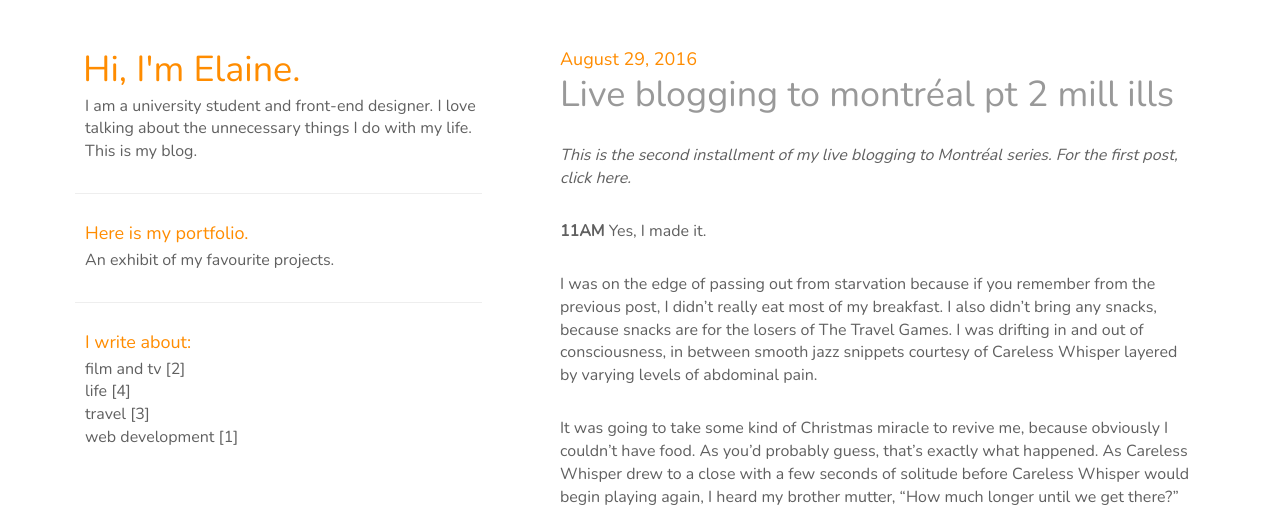
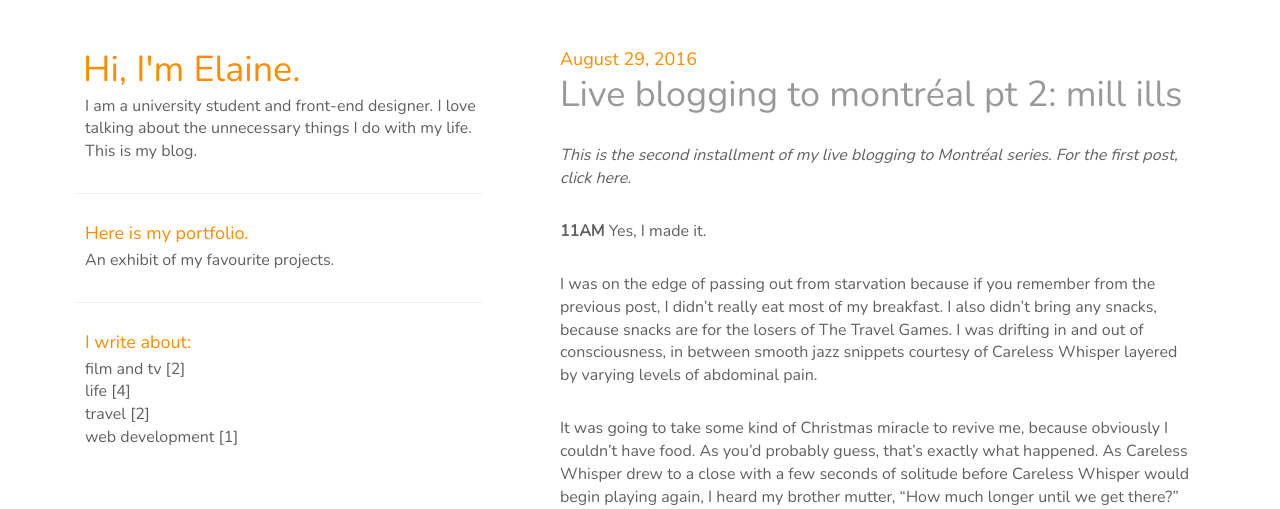
Before and after one commit to elaineg/blog, a Jekyll site: the page built from _posts/2016-08-29-live-blogging-to-montreal-2.md, in a window 1280 px wide and 900 px high. Shown: the top 509 px of the window. Built offline with Jekyll 4.4.1, drawn with Linux system fonts in a browser that asks for light colours; some of the changed text lies outside the part shown.

Commit message:
dlaighdlsf

```diff
--- a/_posts/2016-08-29-live-blogging-to-montreal-2.md
+++ b/_posts/2016-08-29-live-blogging-to-montreal-2.md
@@ -1,6 +1,6 @@
 ---
 layout: post
-title: Live blogging to montréal pt 2 mill ills
+title: 'Live blogging to montréal pt 2: mill ills'
 date: 2016-08-29 11:00:00
 tags: [travel]
 ---
```
Also changed, not shown: _posts/2016-08-29-live-blogging-to-montreal-1.md (+1 -1 lines).
